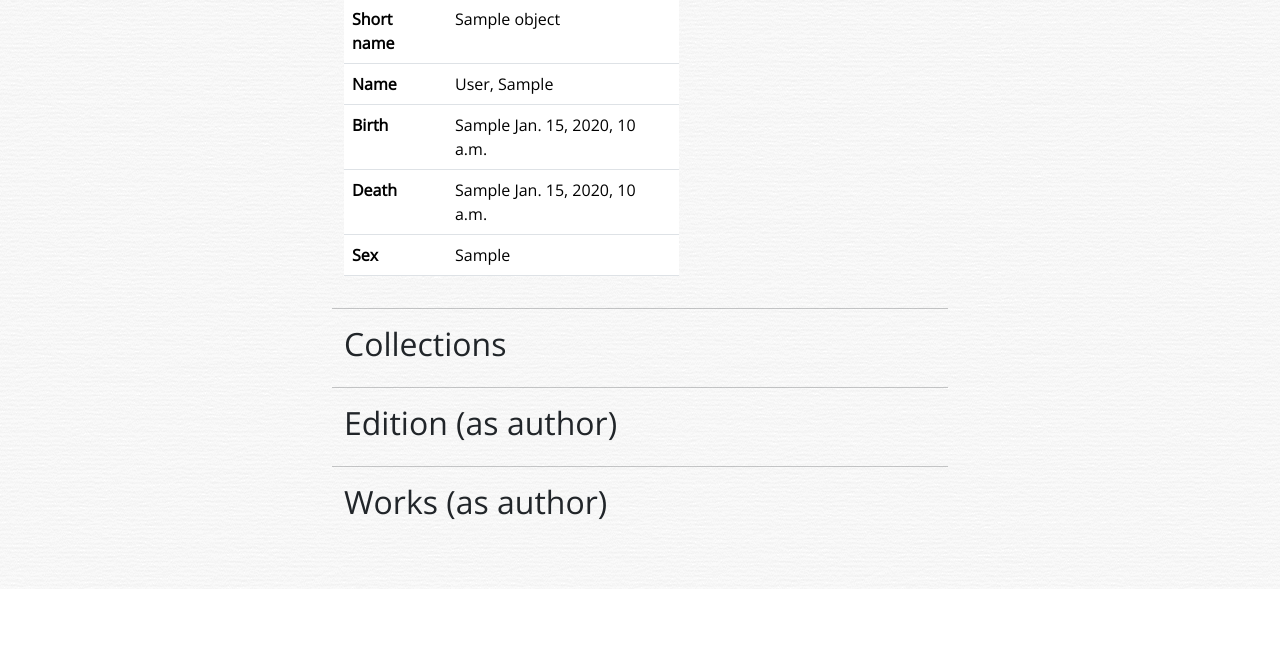
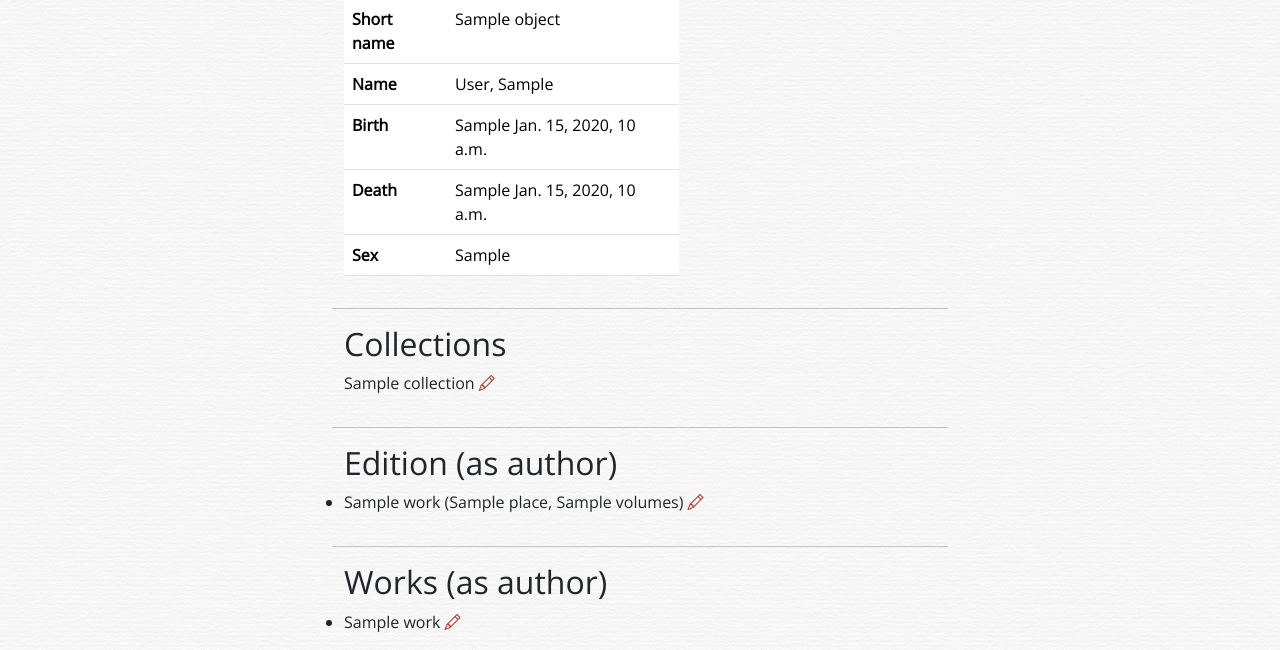
Before and after one commit to tsg-humlab/luchtmans, a Django app: template src/luchtmans/templates/luchtmans/person_detail.html in a window 1280 px wide. Shown: the part 211-861 px from the top of the page. Before the commit the page ends 798 px from the top, so only its background shows below. Run offline with Django 5.2, Linux system fonts and the light colour scheme; the template is opened without the code that fills it: most values are stand-ins (such as "Sample title", 1, 10 or a date in 2020); some libraries are stand-ins or nearby versions.

Commit message:
Add collection, editions and works data to Person detail

```diff
--- a/src/luchtmans/templates/luchtmans/person_detail.html
+++ b/src/luchtmans/templates/luchtmans/person_detail.html
@@ -77,16 +77,42 @@
             <div class="row flex-row">
                 <hr/>
                 <h2>Collections</h2>
+                <p>
+                    {{ object.collection.short_title }}
+                    <a href="{% url 'admin:luchtmans_collection_change' object.collection.pk %}">
+                        <i class="bi bi-pencil"></i>
+                    </a>
+                </p>
             </div>
 
             <div class="row flex-row">
                 <hr/>
                 <h2>Edition (as author)</h2>
+                <ul>
+                    {% for edition in editions %}
+                        <li>
+                            {{ edition.work }} ({% for place in edition.places_of_publication.all %}{{ place }}{% if not forloop.last %}, {% endif %}{% endfor %}, {{ edition.volumes }})
+                            <a href="{% url 'admin:luchtmans_edition_change' edition.pk %}">
+                                <i class="bi bi-pencil"></i>
+                            </a>
+                        </li>
+                    {% endfor %}
+                </ul>
             </div>
 
             <div class="row flex-row">
                 <hr/>
                 <h2>Works (as author)</h2>
+                <ul>
+                    {% for work in object.work_set.all %}
+                        <li>
+                            {{ work.title }}
+                            <a href="{% url 'admin:luchtmans_work_change' work.pk %}">
+                                <i class="bi bi-pencil"></i>
+                            </a>
+                        </li>
+                    {% endfor %}
+                </ul>
             </div>
         </div>
     </div>
```
Also changed, not shown: src/luchtmans/views.py (+6 -3 lines).
